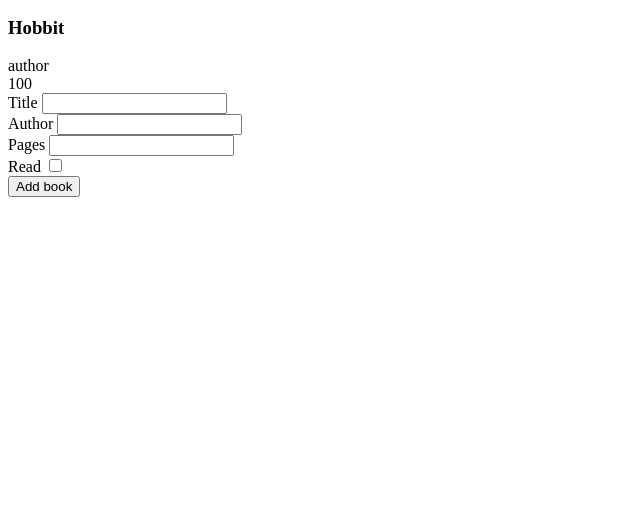
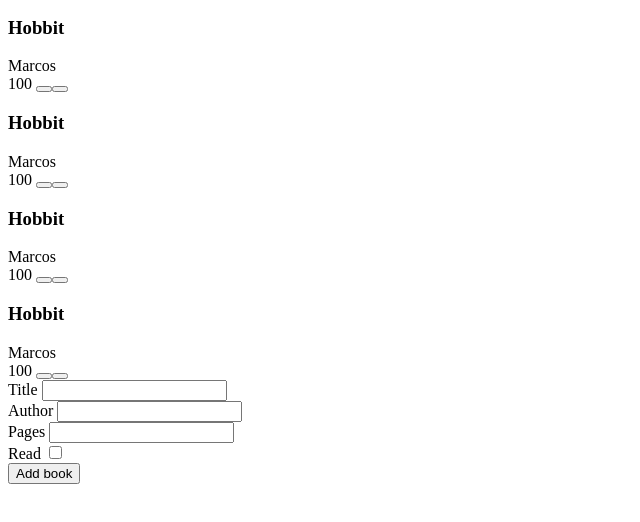
Before and after one commit to MarcosGTS/Odin-Library, a website: page index.html in a window 1280 px wide. Shown: the part 28-550 px from the top of the page, without its empty margins (0-640 px from the left). Drawn offline with Linux system fonts and the light colour scheme.

Commit message:
add basic user functionalities

```diff
--- a/index.html
+++ b/index.html
@@ -10,10 +10,10 @@
 </head>
 <body>
   <header>
-  <span class='logo'>Library</span>
+  <span class="logo">Library</span>
   </header>
   <main>
-    <div class="bookshelf">
+    <div id="bookshelf">
       <div class="book">
         <h3>Hobbit</h3>
         <div>author</div>
--- a/script.js
+++ b/script.js
@@ -1,5 +1,4 @@
 const addBook = document.querySelector('#add-book');
-const myLibrary = [];
 
 function Book(title, author, pages, read) {
   this.title = title;
@@ -8,10 +7,55 @@
   this.read = read;
 }
 
-Book.prototype.info = function info() {
-  const readMessage = this.read ? 'readed' : 'not read yet';
-  return `${this.title} by ${this.author}, ${this.pages} pages, ${readMessage}`;
-};
+let myLibrary = [
+  new Book('Hobbit', 'Marcos', 100, true),
+  new Book('Hobbit', 'Marcos', 100, false),
+  new Book('Hobbit', 'Marcos', 100, true),
+  new Book('Hobbit', 'Marcos', 100, true),
+];
+
+function bookToNode(book) {
+  const bookNode = document.createElement('div');
+  const removeBtn = document.createElement('button');
+  const readBtn = document.createElement('button');
+
+  bookNode.innerHTML = `
+    <h3>${book.title}</h3>
+    <div>${book.author}</div>
+    <span>${book.pages}</span>
+  `;
+
+  bookNode.classList.add('book');
+  if (book.read) bookNode.classList.add('read');
+
+  removeBtn.addEventListener('click', () => {
+    myLibrary = myLibrary.filter((el) => el !== book);
+  });
+
+  readBtn.addEventListener('click', () => {
+    bookNode.classList.toggle('read');
+  });
+
+  bookNode.appendChild(removeBtn);
+  bookNode.appendChild(readBtn);
+
+  return bookNode;
+}
+
+function displayBooks() {
+  const bookshelf = document.querySelector('#bookshelf');
+  bookshelf.innerHTML = '';
+
+  myLibrary.forEach((book) => {
+    const node = bookToNode(book);
+    bookshelf.appendChild(node);
+  });
+
+  const inputList = document.querySelectorAll('.book button');
+  inputList.forEach((input) => {
+    input.addEventListener('click', displayBooks);
+  });
+}
 
 function addBookToLibrary() {
   const title = document.querySelector('#title').value;
@@ -22,11 +66,12 @@
   const newBook = new Book(title, author, pages, read);
 
   myLibrary.push(newBook);
-
-  console.log(myLibrary);
+  displayBooks();
 }
 
 addBook.addEventListener('click', (e) => {
   e.preventDefault();
   addBookToLibrary();
 });
+
+displayBooks();
```
